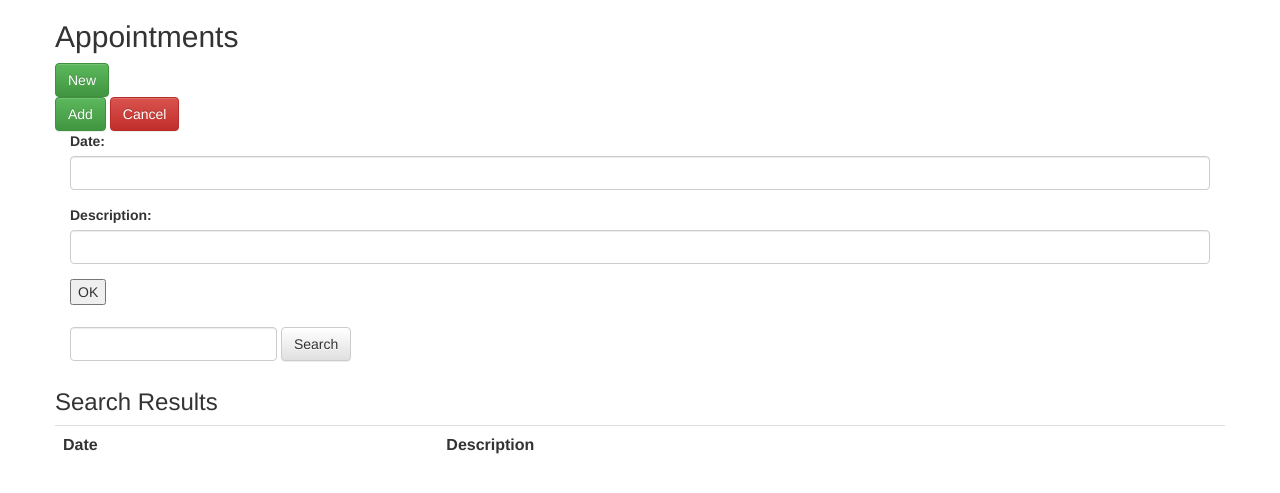
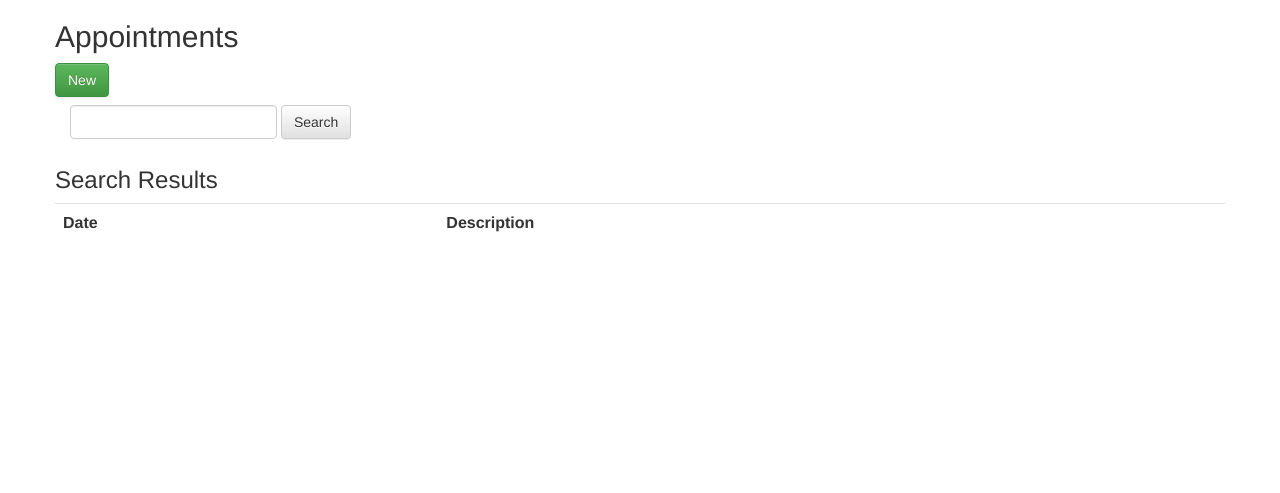
Before and after one commit to c1505/appointments, a Django app: page / in a window 1280 px wide. Shown: the top 493 px of the page. Run offline with Django 3.2, Linux system fonts and the light colour scheme; lists and menus that the app fills with data are empty; some libraries are stand-ins or nearby versions.

Commit message:
toggle showing form and buttons

```diff
--- a/appointments/static/appointments/app.js
+++ b/appointments/static/appointments/app.js
@@ -1,4 +1,11 @@
 $( document ).ready(function() {
+  $("#new").click( function(event) {
+    $(".toggleHide").toggleClass("hidden");
+  })
+  $("#cancel").click( function(event) {
+    $(".toggleHide").toggleClass("hidden");
+  })
+
   $("#search").click( function(event) {
     $(".added").html("");
     var params = $("#searchInput").val();
--- a/appointments/templates/appointments/index.html
+++ b/appointments/templates/appointments/index.html
@@ -22,16 +22,16 @@
         <h2> Appointments </h2>
       </div>
 
-      <div class="row">
-        <button type="button" class="btn btn-success">New</button>
+      <div id="new" class="row">
+        <button type="button" class="btn btn-success toggleHide">New</button>
       </div>
 
-      <div class="row">
+      <div class="hidden toggleHide row">
         <button type="button" class="btn btn-success">Add</button>
-        <button type="button" class="btn btn-danger">Cancel</button>
+        <button id="cancel" type="button" class="btn btn-danger">Cancel</button>
       </div>
 
-      <form action="appointments/" method="post">
+      <form class="hidden toggleHide"  id="newAppointment" action="appointments/" method="post">
         {% csrf_token %}
         <div class="form-group">
           <label for="your_name">Date: </label>
```
